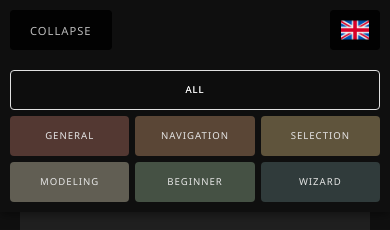
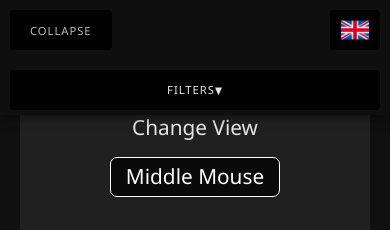
Before and after one commit to MaximeOrlandi/blender-shortcuts, a plain HTML site: page index.html in a window 390 px wide. Shown: the top 230 px of the page. Drawn offline with Linux system fonts and the light colour scheme.

Commit message:
Menu changes

```diff
--- a/index.html
+++ b/index.html
@@ -1608,6 +1608,9 @@
                 </button>
             </div>
         </div>
+        <button type="button" id="menuToggle">
+            <span class="toggle-text" data-i18n="filters">Filters</span>
+        </button>
     </div>
 
     <footer id="credits">
--- a/screen.css
+++ b/screen.css
@@ -189,6 +189,7 @@
         background-color: rgba(16, 16, 16, 0.98);
         backdrop-filter: blur(10px);
         box-shadow: 0 2px 10px rgba(0, 0, 0, 0.5);
+        /* border-bottom: 1px solid rgb(255, 159, 44); */
         z-index: 1000;
         box-sizing: border-box;
 
@@ -297,6 +298,44 @@
         height: 28px;
     }
 
+    #menuToggle {
+        display: none;
+        width: 100%;
+        height: 30px;
+        background-color: rgba(2, 2, 2, 0.5);
+        border: none;
+        border-radius: 4px;
+        color: #bbbbbb;
+        font-size: 70%;
+        text-transform: uppercase;
+        letter-spacing: 1px;
+        cursor: pointer;
+        text-align: center;
+        padding: 8px;
+        line-height: 1;
+        transition: all 0.3s ease;
+    }
+
+    #menuToggle:hover {
+        filter: brightness(150%);
+        background-color: rgba(2, 2, 2, 0.8);
+    }
+
+    #menuToggle .toggle-text {
+        display: inline-block;
+    }
+
+    #menuToggle .toggle-text::after {
+        content: ' ▼';
+        font-size: 90%;
+        transition: transform 0.3s ease;
+        display: inline-block;
+    }
+
+    #menuToggle.open .toggle-text::after {
+        content: ' ▲';
+    }
+
     #filter {
         display: flex;
         flex-direction: row;
@@ -386,8 +425,33 @@
             transform: none;
         }
 
+        #menuToggle {
+            display: block !important;
+            order: 10;
+            margin-top: 0;
+            margin-bottom: -5px;
+        }
+
         #filter {
-            margin-top: 10px;
+            max-height: 0;
+            overflow: hidden;
+            transition: max-height 0.3s ease;
+        }
+
+        #filter.open {
+            max-height: 200px;
+        }
+
+        .main {
+            padding-top: 80px !important;
+        }
+
+        #menu.menuExpanded {
+            padding-bottom: 15px;
+        }
+
+        #menu.menuExpanded ~ .main {
+            padding-top: 220px !important;
         }
 
         #filter {
--- a/script.js
+++ b/script.js
@@ -67,6 +67,19 @@ document.addEventListener("DOMContentLoaded", (event) => {
             const lang = langOptions[i].dataset.lang;
             changeLanguage(lang);
             langDropdown.classList.add("hidden");
+        });
+    }
+
+    // Mobile menu toggle
+    const menuToggle = document.getElementById("menuToggle");
+    const filterMenu = document.getElementById("filter");
+    const menu = document.getElementById("menu");
+
+    if (menuToggle) {
+        menuToggle.addEventListener("click", () => {
+            filterMenu.classList.toggle("open");
+            menuToggle.classList.toggle("open");
+            menu.classList.toggle("menuExpanded");
         });
     }
 
--- a/translations.js
+++ b/translations.js
@@ -3,6 +3,7 @@ const translations = {
         // Menu buttons
         collapse: "Collapse",
         expand: "Expand",
+        filters: "Filters",
         all: "All",
         general: "General",
         navigation: "Navigation",
@@ -106,6 +107,7 @@ const translations = {
         // Menu buttons
         collapse: "Réduire",
         expand: "Déplier",
+        filters: "Filtres",
         all: "Tout",
         general: "Général",
         navigation: "Navigation",
```
